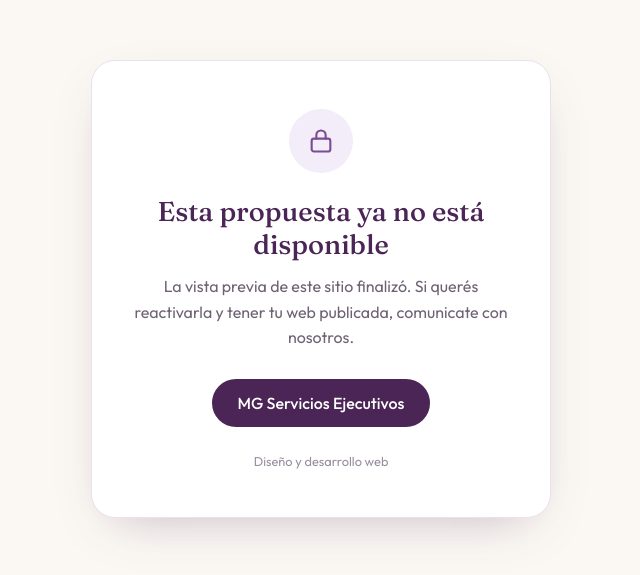
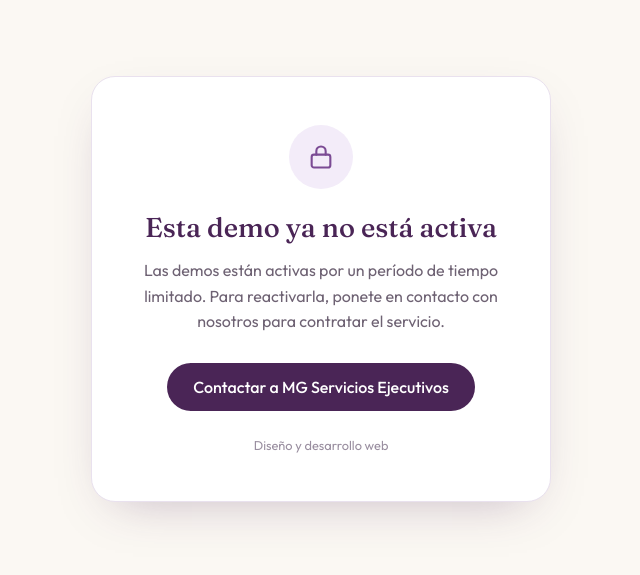
Before and after one commit to mgserviciosejecutivos/paginas, a plain HTML site: page dulcespermitidos/index.html in a window 1280 px wide. Shown: the part 111-686 px from the top of the page, without its empty margins (319-959 px from the left). Drawn offline with Linux system fonts and the light colour scheme.

Commit message:
Dulces Permitidos: texto de demo no activa

```diff
--- a/dulcespermitidos/index.html
+++ b/dulcespermitidos/index.html
@@ -4,9 +4,9 @@
 <meta charset="UTF-8">
 <meta name="viewport" content="width=device-width, initial-scale=1">
 <meta name="robots" content="noindex">
-<title>Propuesta finalizada · MG Servicios Ejecutivos</title>
-<meta property="og:title" content="Propuesta finalizada">
-<meta property="og:description" content="Esta vista previa ya no está disponible.">
+<title>Demo no activa · MG Servicios Ejecutivos</title>
+<meta property="og:title" content="Demo no activa">
+<meta property="og:description" content="Las demos están activas por un período limitado.">
 <link href="https://fonts.googleapis.com/css2?family=Fraunces:wght@500&family=Outfit:wght@400;500&display=swap" rel="stylesheet">
 <style>
 *{box-sizing:border-box;margin:0;padding:0}
@@ -22,9 +22,9 @@ small{display:block;margin-top:26px;color:#9A8FA0;font-size:.8rem}
 <body>
 <div class="box">
 <div class="ic"><svg width="28" height="28" viewBox="0 0 24 24" fill="none" stroke="#7B4B94" stroke-width="1.8" stroke-linecap="round"><rect x="4" y="10" width="16" height="11" rx="2"/><path d="M8 10V7a4 4 0 018 0v3"/></svg></div>
-<h1>Esta propuesta ya no está disponible</h1>
-<p>La vista previa de este sitio finalizó. Si querés reactivarla y tener tu web publicada, comunicate con nosotros.</p>
-<a class="btn" href="https://mgserviciosejecutivos.com">MG Servicios Ejecutivos</a>
+<h1>Esta demo ya no está activa</h1>
+<p>Las demos están activas por un período de tiempo limitado. Para reactivarla, ponete en contacto con nosotros para contratar el servicio.</p>
+<a class="btn" href="https://mgserviciosejecutivos.com">Contactar a MG Servicios Ejecutivos</a>
 <small>Diseño y desarrollo web</small>
 </div>
 </body>
```
